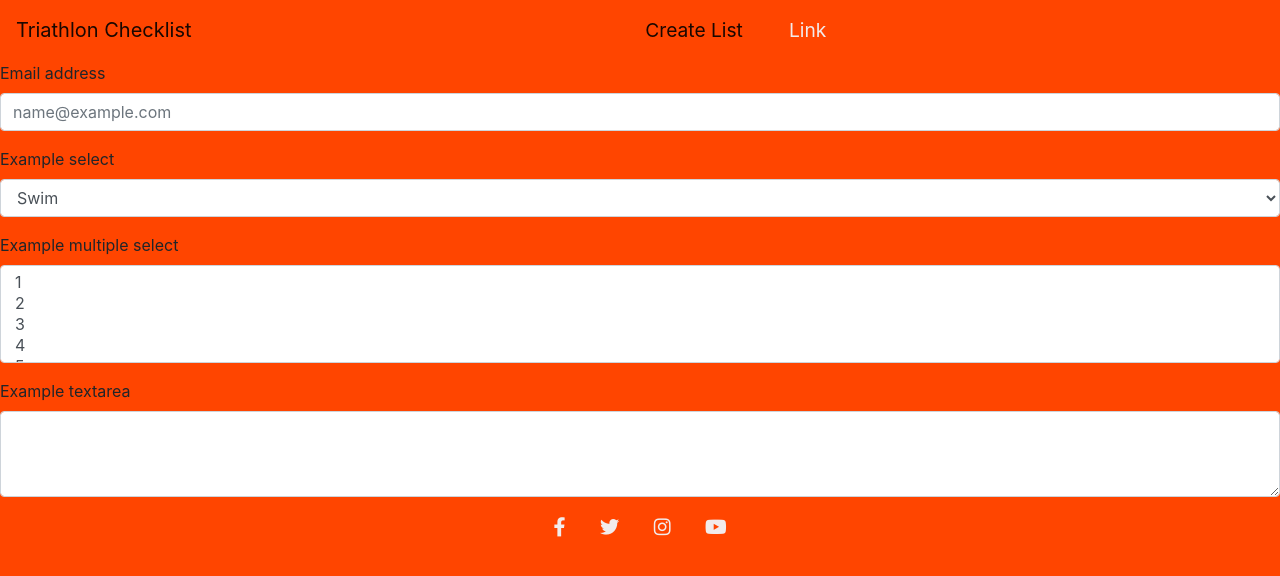
After one commit to johnj974/triathlon-checklist, a Flask app: template templates/create.html in a window 1280 px wide. The commit adds this page. Shown: the top 576 px of the page. Run offline with Flask 2, Linux system fonts and the light colour scheme; the template is opened without the code that fills it, so the values that code supplies are empty; some libraries are stand-ins or nearby versions.

Commit message:
set up navbar connections + inserted initial list on home page

```diff
--- a/app.py
+++ b/app.py
@@ -17,9 +17,25 @@ app.config["MONGO_URI"] = MONGO_URI
 mongo = PyMongo(app)
 
 @app.route("/")
-@app.route("/index")
+@app.route("/home")
 def index():
-    return render_template("index2.html", check=mongo.db.checklist.find())                            # check is assigned variable/ checklist is mongodb doc heading
+    return render_template("home.html", check=mongo.db.checklist.find())                            # check is assigned variable/ checklist is mongodb doc heading
+
+@app.route("/add_list")
+def add_list():
+    return render_template("list.html", check=mongo.db.checklist.find())
+
+@app.route("/complete_list")
+def complete_list():
+    return render_template("index.html", check=mongo.db.checklist.find())
+
+@app.route('/insert_task', methods=['POST'])
+def insert_task():
+    checklists = mongo.db.checklist
+    checklists.insert_one(request.form.to_dict())
+    return redirect(url_for('home'))
+
+
 
 if __name__ == "__main__":
     app.run(host=os.environ.get("IP"),
--- a/static/css/style.css
+++ b/static/css/style.css
@@ -53,3 +53,23 @@ ul li i:hover{
 .navbar .navbar-toggler icon{
     color:#f2ebeb;
 }
+
+#selector{
+    height: 80vh;
+    background-color: goldenrod;
+}
+
+#swim{
+    background-color: red;
+    height: 70vh;
+}
+
+#cycle{
+    background-color: blue;
+    height: 70vh;
+}
+
+#run{
+    background-color: gold;
+    height: 70vh;
+}
--- a/templates/base.html
+++ b/templates/base.html
@@ -18,7 +18,7 @@
 <body>
 	<header>
 		<nav class="navbar navbar-expand-lg navbar-light">
-			<a class="navbar-brand" href="#">Triathlon Checklist</a>
+			<a class="navbar-brand" href="{{url_for('index')}}">Triathlon Checklist</a>
 			<button class="navbar-toggler" type="button" data-toggle="collapse" data-target="#navbarTogglerDemo02" aria-controls="navbarTogglerDemo02" aria-expanded="false" aria-label="Toggle navigation">
                 <span class="navbar-toggler-icon"></span>
             </button>
@@ -26,10 +26,10 @@
 			<div class="collapse navbar-collapse" id="navbarTogglerDemo02">
 				<ul class="navbar-nav mr-auto mt-2 mt-lg-0">
 					<li class="nav-item active">
-						<a class="nav-link" href="#">Home <span class="sr-only">(current)</span></a>
+						<a class="nav-link" href="{{url_for('add_list')}}">Create List <span class="sr-only">(current)</span></a>
 					</li>
 					<li class="nav-item">
-						<a class="nav-link" href="#">Link</a>
+						<a class="nav-link" href="{{url_for('complete_list')}}">Link</a>
 					</li>
 				</ul>
 			</div>
--- /dev/null
+++ b/templates/create.html
@@ -0,0 +1,31 @@
+{% extends "base.html" %}
+{% block content %}
+<form>
+  <div class="form-group">
+    <label for="exampleFormControlInput1">Email address</label>
+    <input type="email" class="form-control" id="exampleFormControlInput1" placeholder="name@example.com">
+  </div>
+  <div class="form-group">
+    <label for="exampleFormControlSelect1">Example select</label>
+    <select class="form-control" id="exampleFormControlSelect1">
+      <option>Swim</option>
+      <option>Cycle</option>
+      <option>Run</option>
+    </select>
+  </div>
+  <div class="form-group">
+    <label for="exampleFormControlSelect2">Example multiple select</label>
+    <select multiple class="form-control" id="exampleFormControlSelect2">
+      <option>1</option>
+      <option>2</option>
+      <option>3</option>
+      <option>4</option>
+      <option>5</option>
+    </select>
+  </div>
+  <div class="form-group">
+    <label for="exampleFormControlTextarea1">Example textarea</label>
+    <textarea class="form-control" id="exampleFormControlTextarea1" rows="3"></textarea>
+  </div>
+</form>
+{% endblock %}
--- a/templates/clc.html
+++ b/templates/list.html
@@ -8,7 +8,7 @@
 		<div id="cycle" class="col-md-4">
 		</div>
 		<div id="run" class="col-md-4">
-        <p>choose raceday and submit selections buttons at bottom</p>
+			<p>choose raceday and submit selections buttons at bottom</p>
 		</div>
 	</div>
 </div>
```
Also changed, not shown: templates/home.html (renamed from templates/index2.html, +18 -0 lines).
